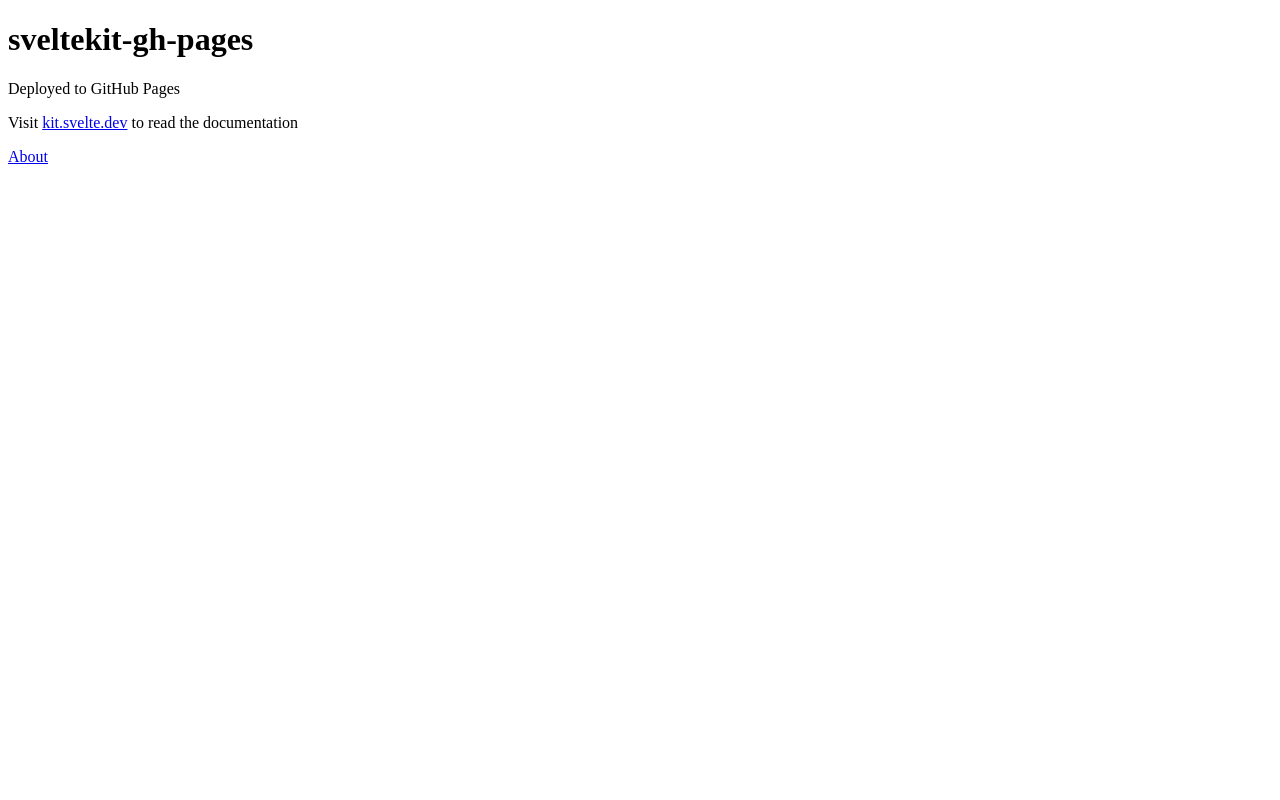
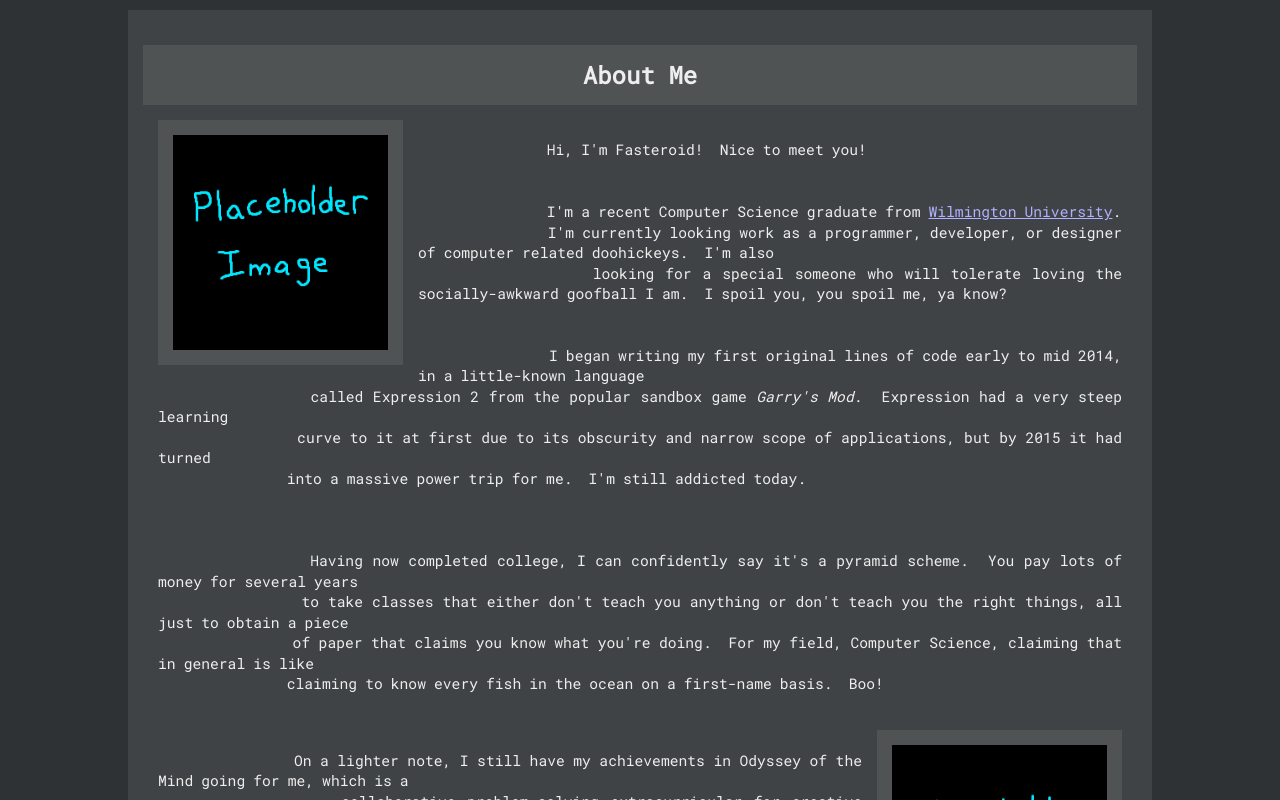
Before and after one commit to Fasteroid/svelte-portfolio, a SvelteKit app: page / in a window 1280 px wide. Shown: the top 800 px of the page. Built offline with nearby package versions, Linux system fonts and the light colour scheme.

Commit message:
about me page reimplemented!
+ doublespace,js re-implemented in build step
+ scss
+ epic placeholder image

```diff
--- a/package.json
+++ b/package.json
@@ -6,10 +6,8 @@
 		"dev": "vite dev",
 		"build": "vite build",
 		"preview": "vite preview",
-
 		"check": "svelte-kit sync && svelte-check --tsconfig ./tsconfig.json",
 		"check:watch": "svelte-kit sync && svelte-check --tsconfig ./tsconfig.json --watch",
-
 		"predeploy": "npm run build",
 		"deploy": "gh-pages -d build"
 	},
@@ -24,6 +22,7 @@
 	},
 	"type": "module",
 	"dependencies": {
-		"@sveltejs/adapter-static": "^2.0.3"
+		"@sveltejs/adapter-static": "^2.0.3",
+		"sass": "^1.68.0"
 	}
 }
--- /dev/null
+++ b/src/routes/+layout.svelte
@@ -0,0 +1,7 @@
+<svelte:head>
+    <style lang="scss">
+        @import "./../styles/globalstyles.scss";
+    </style>
+</svelte:head>
+
+<slot/>
--- a/src/routes/+page.svelte
+++ b/src/routes/+page.svelte
@@ -1,12 +1,86 @@
 <script lang="ts">
   import { base } from "$app/paths";
-  let tstest: number = 1;
-  console.log(tstest)
 </script>
 
-<h1>sveltekit-gh-pages</h1>
-<p>Deployed to GitHub Pages</p>
-<p>
-  Visit <a href="https://kit.svelte.dev">kit.svelte.dev</a> to read the documentation
-</p>
-<a href="{base}/about">About</a>
+<svelte:head>
+  <title>About Me</title>
+</svelte:head>
+
+<component class="navbar" src="navbar.html"></component>
+
+<body>
+    <div class="margins">
+        <section>
+            <h1>
+                <b>About Me</b>
+            </h1>
+            <div class="p">
+                <img src="{base}/assets/placeholder.png" style="float:left; max-height: 245px; margin-left: 0px;"
+                alt="A 3D-printed replica Expression 2 chip from Garry's Mod.">
+                Hi, I'm Fasteroid!  Nice to meet you!<br>
+                <br>
+                I'm a recent Computer Science graduate from <a href="https://www.wilmu.edu/">Wilmington University</a>.
+                I'm currently looking work as a programmer, developer, or designer of computer related doohickeys.  I'm also
+                looking for a special someone who will tolerate loving the socially-awkward goofball I am.  I spoil you, you spoil me, ya know?<br>
+                <br>
+                I began writing my first original lines of code early to mid 2014, in a little-known language
+                called Expression 2 from the popular sandbox game <i>Garry's Mod</i>.  Expression had a very steep learning
+                curve to it at first due to its obscurity and narrow scope of applications, but by 2015 it had turned
+                into a massive power trip for me.  I'm still addicted today.<br>
+                <div style="clear:both"></div>
+                <br>
+                Having now completed college, I can confidently say it's a pyramid scheme.  You pay lots of money for several years
+                to take classes that either don't teach you anything or don't teach you the right things, all just to obtain a piece
+                of paper that claims you know what you're doing.  For my field, Computer Science, claiming that in general is like
+                claiming to know every fish in the ocean on a first-name basis.  Boo!
+                <br>
+            </div>
+            <div class="p">
+                <img src="{base}/assets/placeholder.png" style="float:right; max-height: 245px; margin-right: 0px;"
+                alt="2018 claiming of the Renatra Fusca Creativity Award at DE State Finals.">
+                On a lighter note, I still have my achievements in Odyssey of the Mind going for me, which is a
+                collaborative problem-solving extracurricular for creative thinkers.  Each year, teams of 5-7 choose
+                one of five long-term problems (which all involve some combination of acting and engineering),
+                and are assigned an 8-minute 'spontaneous' problem the day of the performance.<br>
+                <br>
+                With the help of my father as the team coach (who's just there to organize and keep us on track),
+                and my wonderful teammates,
+                we managed to be World Finalists four times in a row from 2016 to 2019, with a second place
+                victory for Problem 2 Division III in 2019 (<a href="https://www.odysseyofthemind.com/wf2019/world-finals-2019-scores">scores here</a>).<br>
+                <br>
+                Odyssey of the Mind taught me a lot—mainly that it usually isn't feasable for one person to work on everything.
+                Different people have different strengths and weaknesses, and if one person does everything, they're bound to hit
+                a weakness eventually.  In contrast, with good teamwork and good skill coverage, even an intelligent adversary
+                will struggle to pick something that truly defeats everyone on the team.<br>
+                <div style="clear:both"></div>
+                <br>
+            </div>
+            <div class="p">
+                <img src="{base}/assets/placeholder.png" style="float:left; max-height: 245px; margin-left: 0px;"
+                alt="Friends on E2 Beyond Infinity.">
+                I currently spend my days managing my two Garry's Mod servers, <i>E2 Beyond Infinity</i> and <i>Props Beyond Infinity</i>.
+                One is a programming and scripting paradise with a small but devoted playerbase, and the other is a prop hunt server that
+                has yet to see itself full.<br>
+                <br>
+                One of the coolest features of both these servers is the presence of a bidirectional Discord Relay I designed, which allows seamless two-way
+                interaction between players on the Garry's Mod server and users in its Discord server.  This relay has proved to serve
+                many practical applications, ranging from posting memes in the in-game chat to running commands remotely from up to 8,000 miles away.
+                It's not a unique idea by any means, but it's 100% my unique implementation.  It's old, but I'm still proud of it.<br>
+                <br>
+                In 2021 or 2022 (I forget exactly when), I had acquired enough money via server donations to purchase a new dedicated machine for the server.
+                This machine runs Linux instead of Windows, and server performance has been significantly better ever since this change.  Most E2 scripts
+                (which run serverside) run with half the CPU time they used to use.
+                The server also tolerates the other crap we put it through a lot better now, such as spawning hundreds of physics entities in confined spaces.
+                Some people say my server is dead, but I'm four years in and still occasionally get new players.  I think it's been a success.
+                <div style="clear:both"></div>
+                <br>
+                That's the end of my TL;DR.<br>
+                If I've piqued your interest at all, you should check out my <a href=skilltree.html>technical skill tree</a> and learn more about what I can do.
+                Perhaps I can be of use to you!<br>
+            </div>
+            —Fast<br>
+            <br>
+            PS: SVELTE! SVELTE! SVELTE!
+        </section>
+    </div>
+</body>
--- a/src/routes/about/+page.svelte
+++ /dev/null
@@ -1,2 +0,0 @@
-<h1>About</h1>
-<p>Reload this page</p>
--- /dev/null
+++ b/src/styles/globalstyles.scss
@@ -0,0 +1,82 @@
+@use    "./globalvars.scss" as *;
+@import url('https://fonts.googleapis.com/css2?family=Roboto+Mono:wght@400&display=swap');
+
+// TODO: this is already a mess, it needs tidying up
+
+body, html {
+    margin: 0;
+    padding: 0;
+}
+body {
+    background-color: $site-background;
+    color: $site-text;
+    font-family: 'Roboto Mono', monospace;
+    font-size: 11pt;
+    line-height: 1.25;
+    word-spacing: -0.75px;
+}
+
+
+section, h1 {
+    background-color: $section-background;
+    padding: 15px;
+    text-align: justify;
+    display: block;
+}
+h1 {
+    font-size: 24px;
+    text-align: center;
+    margin-bottom: 15px;
+}
+
+
+img {
+    background-color: $section-background;
+    padding: 15px 15px;
+    margin: 0 15px 15px 15px;
+    max-width: 100%;
+    box-sizing: border-box;
+}
+
+.p {
+    margin: 0 15px 15px 15px;
+    line-height: 140%;
+    width: auto;
+    white-space: pre-wrap;
+}
+
+.margins {
+    margin: auto;
+    max-width: calc( min(80vw, 1920px) );
+    padding: 10px;
+}
+
+.dubsp {
+    white-space: pre;
+}
+
+.emdash {
+    display: inline-block;
+    text-align: center;
+    width:13pt;
+    transform: scale(1.7, 1);
+}
+
+li::marker{
+    font-size: 12pt;
+}
+
+ul {
+    margin: 0px;
+}
+
+a {
+    color: #b1b1ff;
+    &:visited {
+        color: #eca1ff;
+    }
+}
+
+::selection {
+    background: #70b0ff44;
+}
--- /dev/null
+++ b/src/styles/globalvars.scss
@@ -0,0 +1,6 @@
+// I COULD make separate scss files for each of these namespaces, but that seems overkill since there's only two and they aren't large.
+
+$site-background: #2f3234;
+$site-text:       #eeeeee;
+
+$section-background: #ffffff15;
--- a/svelte.config.js
+++ b/svelte.config.js
@@ -1,15 +1,32 @@
 import adapter from '@sveltejs/adapter-static';
-import { vitePreprocess } from '@sveltejs/kit/vite';
+import preprocess from 'svelte-preprocess';
+
+/*
+	This custom preprocessor replaces doublespace.js from the old site.
+	It pretty much does the same thing, but now it doesn't burden the client!
+*/
+let customSpacing = {
+	markup({content, filename}) {
+		if( filename.match(/\/routes\/.*?\+.*?\.svelte/) && content.match(/<body>/) ){
+			content = content.replaceAll(/ {3,}/gm,"")                       // 3+ spaces in a row is indentation, remove it
+			content = content.replaceAll(/\r?\n/gm,'');                      // remove line breaks regardless of operating system
+			content = content.replaceAll('—','<div class="emdash">—</div>'); // give em dashes extra wideness for this font
+			return { code: content }
+		}
+	},
+}
 
 /** @type {import('@sveltejs/kit').Config} */
 const config = {
-	preprocess: vitePreprocess(),
-
+	preprocess: [
+		customSpacing,
+		preprocess(),
+	],
 	kit: {
 		adapter: adapter(),
 		paths: {
-		  base: process.env.NODE_ENV === "production" ? "/svelte-portfolio" : "",
-		},
+			base: process.env.NODE_ENV === "production" ? "/svelte-portfolio" : "",
+		}
 	},
 };
 
```
Also changed, not shown: src/styles/neonvars.scss (added, +25 -0 lines), static/assets/placeholder.png (added), 1 other file (tests, documents, lock files or other folders).
